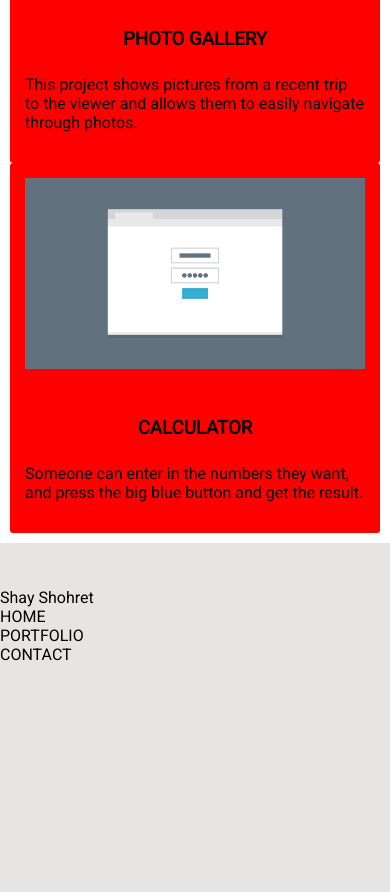
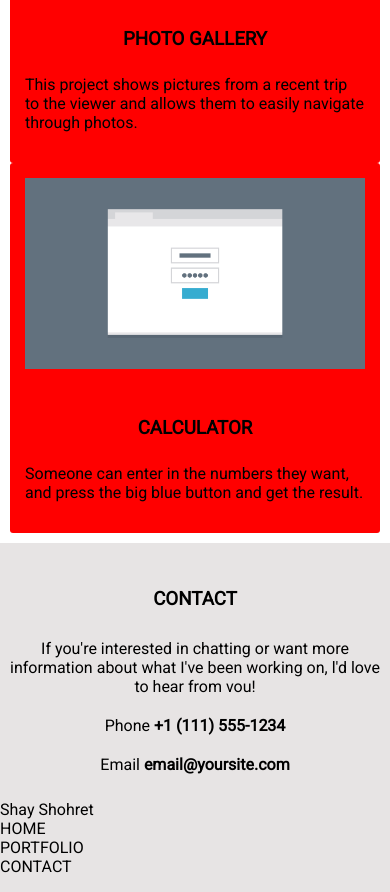
Before and after one commit to Shayinur/responsive-web-layout, a plain HTML site: page index.html in a window 390 px wide. Shown: the part 2526-3418 px from the top of the page. Before the commit the page ends 3206 px from the top, so only its background shows below. Drawn offline with Linux system fonts and the light colour scheme.

Commit message:
added the contact section
added the contact section's html and css for mobile screen

```diff
--- a/css/style.css
+++ b/css/style.css
@@ -90,6 +90,18 @@ h1 a, .top-nav a {
     font-weight: 150 bold;
 
 }
+/* contact section */
+.contact h3 {
+    text-transform: uppercase;
+}
+.contact p {
+    padding: 10px;
+    margin: 0;
+}
+.contact h3,
+.contact p {
+    text-align: center;
+}
 /* Media Queries */
 @media (min-width: 768px) {
     .top-nav {
--- a/index.html
+++ b/index.html
@@ -82,15 +82,13 @@
 
         </div>
 
-       <!--
-        <section>
-                <h2>CONTACT</h2>
+        <section class="contact">
+                <h3>contact</h3>
                 <p>If you're interested in chatting or want more information
                 about what I've been working on, l'd love to hear from vou!</p>
                 <p>Phone <b>+1 (111) 555-1234</b></p>
                 <p>Email <b>email@yoursite.com</b></p>
         </section>
-        -->
     </main>
 
     <footer>
```
